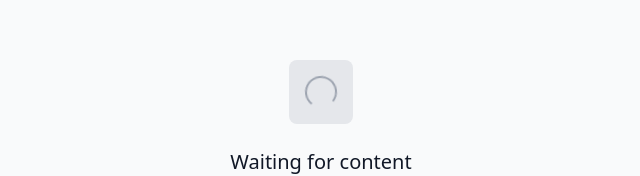
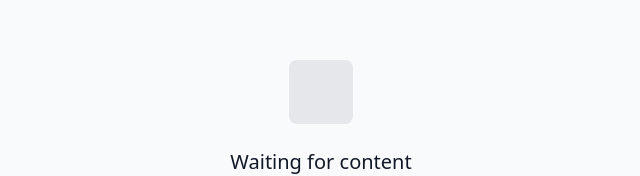
Before and after one commit to ion-design/ion-starter, a React (Vite) app: page / in a window 1280 px wide. Shown: the part 225-401 px from the top of the page, without its empty margins (319-959 px from the left). Built offline with nearby package versions, Linux system fonts and the light colour scheme.

Commit message:
Removing spinner

```diff
--- a/src/App.tsx
+++ b/src/App.tsx
@@ -11,9 +11,7 @@ function App(): ReactElement {
     >
       <div className="text-center space-y-6 max-w-md mx-auto px-8">
         {/* Simple placeholder icon */}
-        <div className="w-16 h-16 mx-auto bg-gray-200 rounded-lg flex items-center justify-center">
-          <div className="w-8 h-8 border-2 border-gray-400 border-t-transparent rounded-full animate-spin" />
-        </div>
+        <div className="w-16 h-16 mx-auto bg-gray-200 rounded-lg" />
 
         <div className="space-y-3">
           <h1 className="text-xl font-medium text-gray-900">
```
